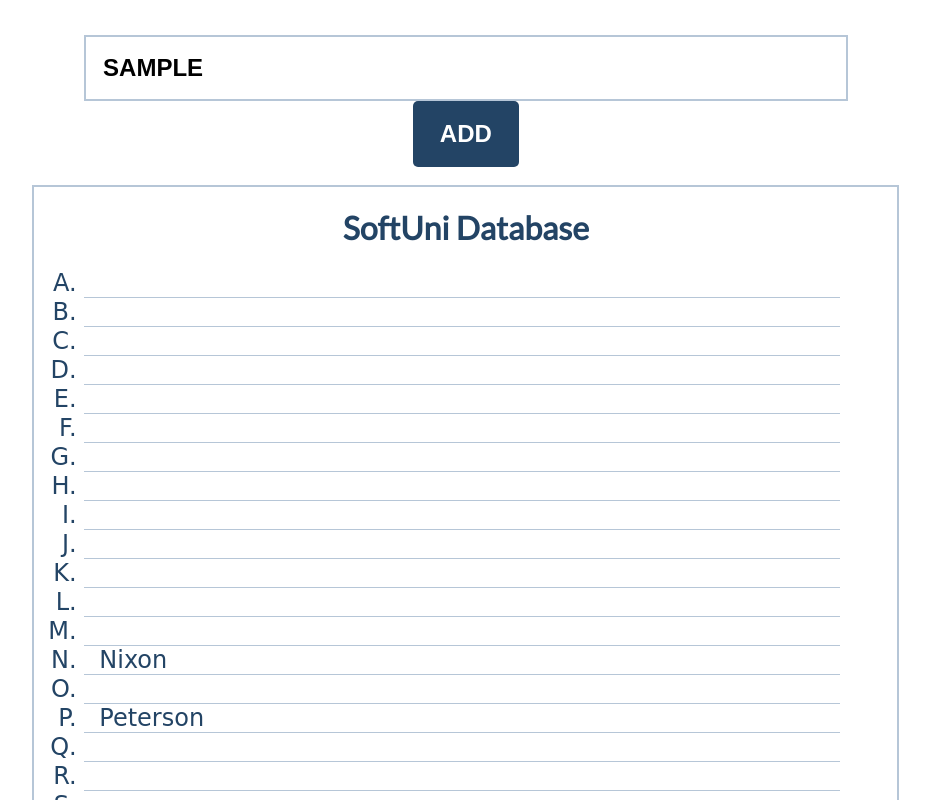
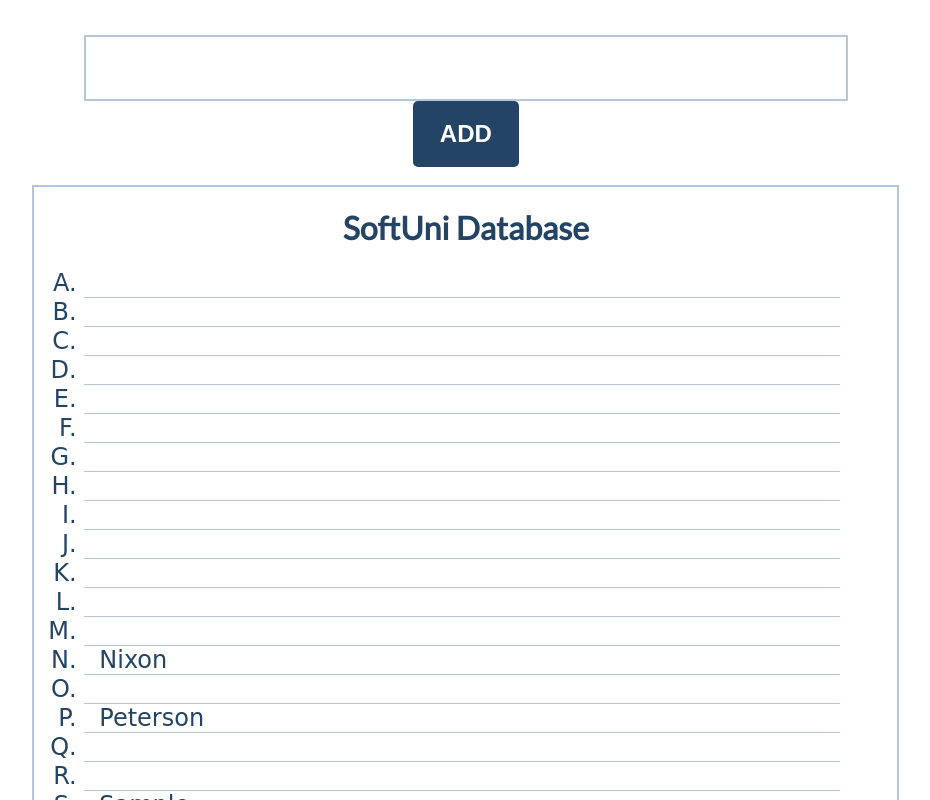
Before and after one commit to ToniPetrov03/JavascriptAdvanced, a plain HTML site: page DomExercise/05. Order-the-Names/template.html in a window 1280 px wide. Both pictures are taken after typing "Sample" into the empty fields and a click on the button "ADD". Shown: the top 800 px of the page, without its empty margins (183-1113 px from the left). Drawn offline with Linux system fonts and the light colour scheme; a web font is replaced by a local one.

Commit message:
05.Order the Names

```diff
--- a/DomExercise/05. Order-the-Names/solution.js
+++ b/DomExercise/05. Order-the-Names/solution.js
@@ -1,4 +1,20 @@
 function solve() {
+    document.querySelector('button').addEventListener('click', onButtonClick);
 
-    //TODO...
+    const input = document.querySelector('input');
+    const list = document.querySelectorAll('li');
+
+    function onButtonClick() {
+        const capital = input.value.charAt(0).toUpperCase();
+
+        const formattedName = capital + input.value.slice(1).toLowerCase();
+
+        const listIndex = capital.charCodeAt(0) - 65;
+
+        list[listIndex].textContent += list[listIndex].textContent ?
+            ', ' + formattedName :
+            formattedName;
+
+        input.value = '';
+    }
 }
```
Also changed, not shown: DomExercise/05. Order-the-Names/template.html (line endings or trailing spaces).
